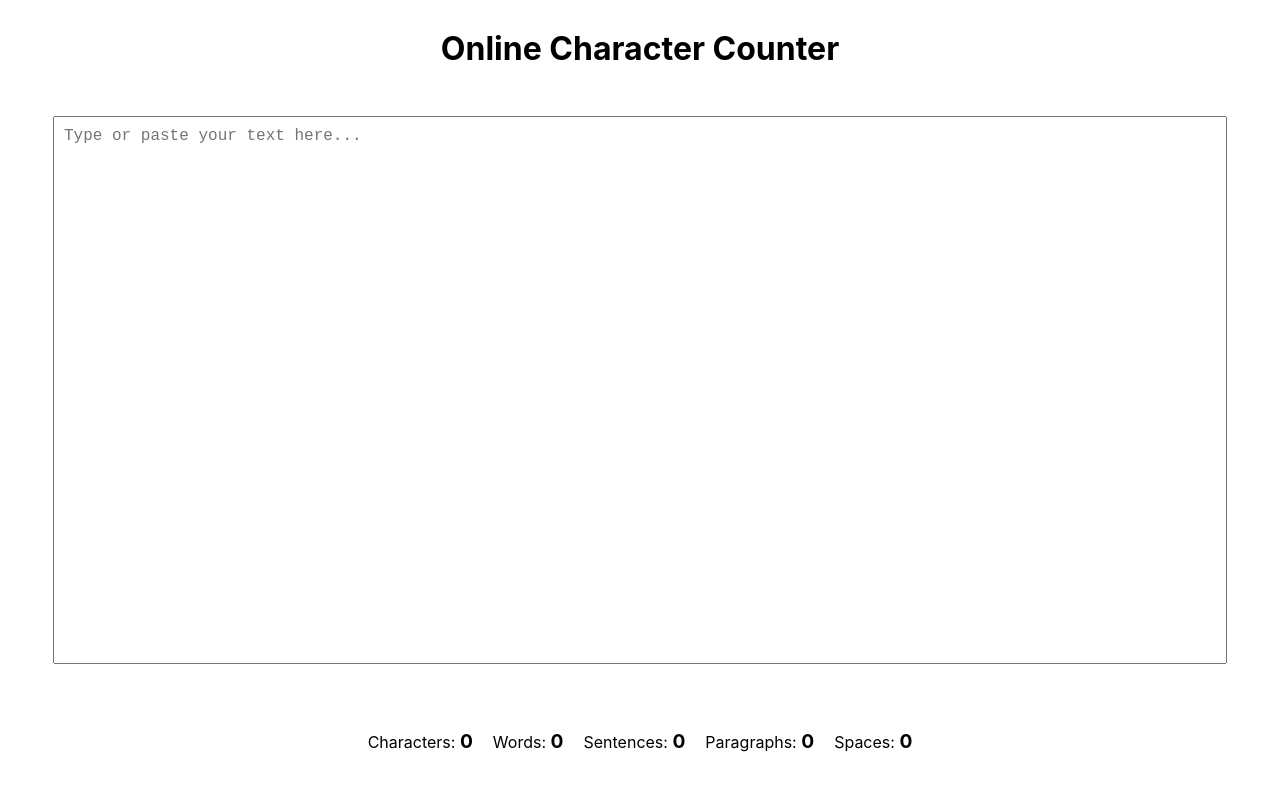
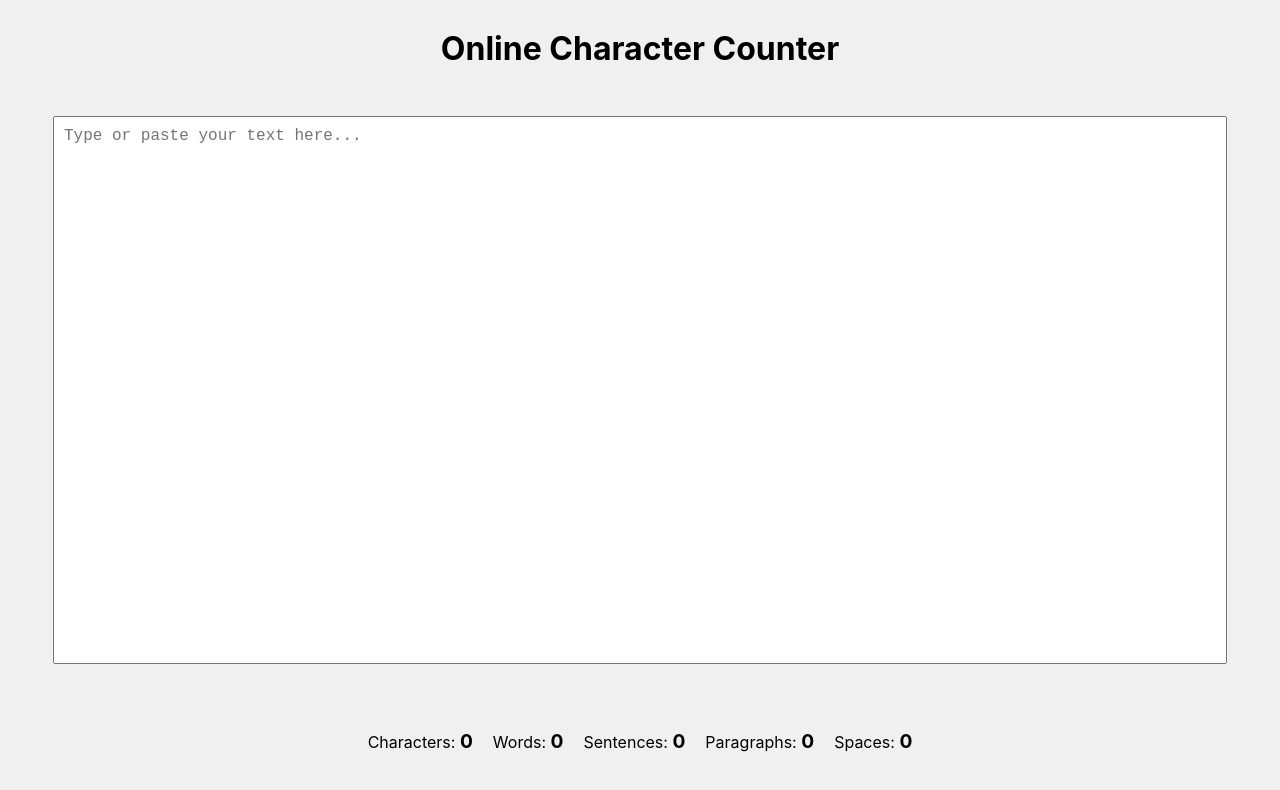
Before and after one commit to avi-watwani/character-counter, a React (Create React App) app: page / in a window 1280 px wide. Shown: the top 790 px of the page. Built offline with nearby package versions, Linux system fonts and the light colour scheme; the HTML template or start-up script is replaced by a standard one.

Commit message:
Add background color to App component for improved aesthetics

```diff
--- a/src/App.js
+++ b/src/App.js
@@ -11,7 +11,7 @@ function App() {
   const spaceCount = (text.match(/\s/g) || []).length;
 
   return (
-    <div className="App" style={{ display: 'flex', flexDirection: 'column', height: '100vh' }}>
+    <div className="App" style={{ display: 'flex', flexDirection: 'column', height: '100vh', backgroundColor: '#f0f0f0' }}>
       {/* Heading Section */}
       <header style={{ flex: '1', display: 'flex', alignItems: 'center', justifyContent: 'center' }}>
         <h1>Online Character Counter</h1>
```
